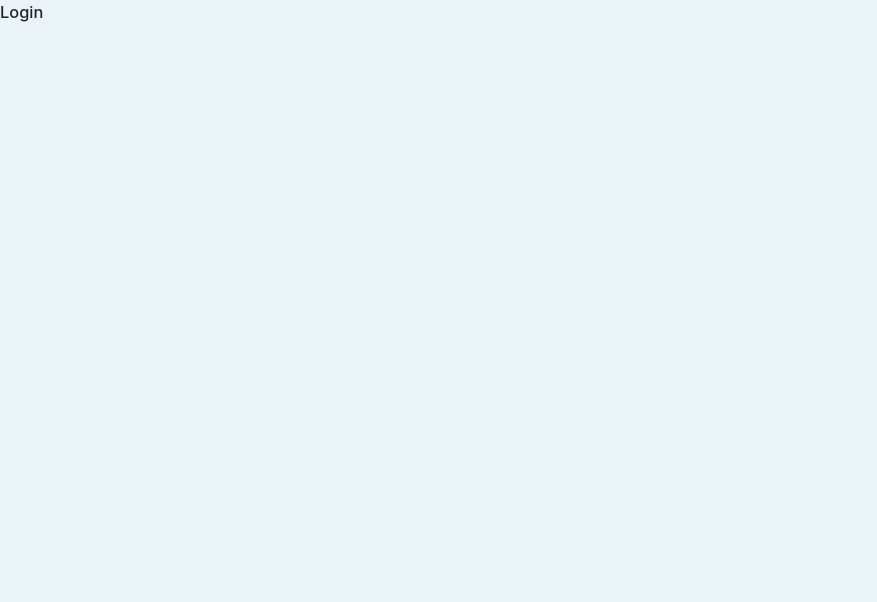
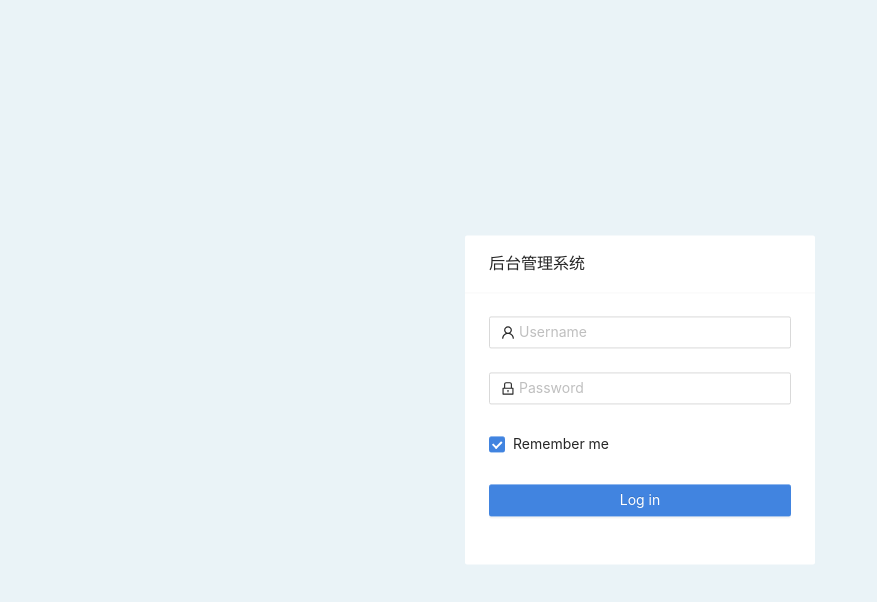
Before and after one commit to Dannizzzzz/transport-app, a React app: page /login in a window 1280 px wide. Shown: the top 602 px of the page, without its empty margins (0-877 px from the left). Built offline with nearby package versions, Linux system fonts and the light colour scheme.

Commit message:
初步实现登录接口

```diff
--- a/package.json
+++ b/package.json
@@ -11,6 +11,7 @@
     "@testing-library/react": "^13.0.0",
     "@testing-library/user-event": "^13.2.1",
     "antd": "^4.24.2",
+    "axios": "^1.2.0",
     "babel-jest": "^27.4.2",
     "babel-loader": "^8.2.3",
     "babel-plugin-named-asset-import": "^0.3.8",
@@ -57,6 +58,7 @@
     "style-loader": "^3.3.1",
     "tailwindcss": "^3.0.2",
     "terser-webpack-plugin": "^5.2.5",
+    "umi-request": "^1.4.0",
     "web-vitals": "^2.1.0",
     "webpack": "^5.64.4",
     "webpack-dev-server": "^4.6.0",
--- /dev/null
+++ b/src/config.js
@@ -0,0 +1 @@
+export const serverUrl = "http://127.0.0.1:3333";
--- a/src/layouts/BaseLayouts/index.jsx
+++ b/src/layouts/BaseLayouts/index.jsx
@@ -24,7 +24,7 @@ const getRoutes = (arr) =>
   arr.map(({ label, path, icon, disabled, children }) =>
     getItem({ label, key: path, icon, disabled, children: children && getRoutes(children) })
   );
-// 菜单所有数据
+// 菜单中的所有数据
 let items = getRoutes(adminRoutes);
 // 生成根部菜单的keys数据 - 第一层
 const rootSubmenuKeys = items.filter((item) => typeof item !== "undefined").map((item) => item.key);
@@ -114,6 +114,7 @@ const BaseLayouts = (props) => {
             <Breadcrumb.Item href="/admin/dashboard"><HomeOutlined /> 主页</Breadcrumb.Item>
             {(selectName !== "主页" && window.location.pathname.split('/').pop() !== 'dashboard') ? (<><Breadcrumb.Separator /><Breadcrumb.Item >{selectName}</Breadcrumb.Item></>) : null}
           </Breadcrumb>
+          {/* 主体内容 */}
           <Content
             className="site-layout-background"
             style={{
@@ -124,6 +125,7 @@ const BaseLayouts = (props) => {
           >
             <Outlet></Outlet>
           </Content>
+          {/* 尾部 */}
           <Footer style={{ fontSize: 12, color: 'grey', textAlign: 'center' }}>&copy; 2022 ChinaScope Limited All Rights Reserved 沪ICP备11039653号-7</Footer>
         </Layout>
       </Layout>
--- a/src/pages/Login/index.jsx
+++ b/src/pages/Login/index.jsx
@@ -1,8 +1,83 @@
+import { LockOutlined, UserOutlined } from '@ant-design/icons';
+import { Button, Checkbox, Card, Form, Input, message } from 'antd';
+import { useNavigate } from 'react-router-dom';
+import { loginApi } from '../../services/auth';
+import { setToken } from "../../utils/localStorage";
 import "./index.less";
+
 const Login = (props) => {
+  const navigate = useNavigate();
+  const onFinish = async ({ username, password }) => {
+    // 写入token
+    let res = await loginApi({ username, password });
+    console.log(res);
+    if (res.err === 0) {
+      setToken(res.token);
+      navigate("/");
+    } else {
+      message.info("登录失败, 请重试!");
+    }
+    navigate('/');
+  };
+
   return (
     <>
-      <h3>Login</h3>
+      <Card className="login-form" bordered={false} title="后台管理系统">
+        {/* Form - 登录框 */}
+        <Form
+          name="normal_login"
+          initialValues={{
+            remember: true,
+          }}
+          onFinish={onFinish}
+        >
+          {/* 用户名 */}
+          <Form.Item
+            name="username"
+            rules={[
+              {
+                required: true,
+                message: 'Please input your Username!',
+              },
+            ]}
+          >
+            <Input prefix={<UserOutlined className="site-form-item-icon" />} placeholder="Username" />
+          </Form.Item>
+          {/* 密码 */}
+          <Form.Item
+            name="password"
+            rules={[
+              {
+                required: true,
+                message: 'Please input your Password!',
+              },
+            ]}
+          >
+            <Input
+              prefix={<LockOutlined className="site-form-item-icon" />}
+              type="password"
+              placeholder="Password"
+            />
+          </Form.Item>
+          {/* 记住我 */}
+          <Form.Item>
+            <Form.Item name="remember" valuePropName="checked" noStyle>
+              <Checkbox>Remember me</Checkbox>
+            </Form.Item>
+            {/* 忘记密码 */}
+            {/* <a className="login-form-forgot" href="#">
+              Forgot password
+            </a> */}
+          </Form.Item>
+          {/* 登录 */}
+          <Form.Item>
+            <Button type="primary" htmlType="submit" className="login-form-button">
+              Log in
+            </Button>
+            {/* Or <a href="">register now!</a> */}
+          </Form.Item>
+        </Form>
+      </Card>
     </>
   );
 };
--- a/src/pages/Login/index.less
+++ b/src/pages/Login/index.less
@@ -0,0 +1,17 @@
+.login-form {
+  width: 350px;
+  position: fixed; /* 居中 */
+  top: 50%;
+  left: 50%;
+  transform: translate(-50%, -50%);
+
+  .login-form-forgot {
+    float: right;
+  }
+  .ant-col-rtl .login-form-forgot {
+    float: left;
+  }
+  .login-form-button {
+    width: 100%;
+  }
+}
--- a/src/routes/Auth.jsx
+++ b/src/routes/Auth.jsx
@@ -6,7 +6,7 @@ export default function Auth({ children }) {
   if (location.pathname.includes("/login")) {
     return children;
   } else {
-    if (isLogin) {
+    if (isLogin()) {
       return children;
     } else {
       return <Navigate to="/login" state={{ from: location }} replace />
--- /dev/null
+++ b/src/services/auth.js
@@ -0,0 +1,11 @@
+import instance from "../utils/request";
+
+/**
+ * 管理后台登录
+ * @param {*} user
+ * @returns
+ */
+export function loginApi(user) {
+  console.log(instance);
+  return instance.post("/api/v1/auth/manager_login", {data: user});
+}
--- /dev/null
+++ b/src/utils/request.js
@@ -0,0 +1,37 @@
+// umi-request封装
+import { extend } from "umi-request";
+// import { getToken } from "./localStorage";
+import { message } from "antd";
+import { serverUrl } from "../config";
+
+// 创建实例
+const instance = extend({
+  prefix: serverUrl,
+  timeout: 1000,
+});
+// 请求的拦截器
+instance.interceptors.request.use((req) => {
+  // options.headers["authorization"] = "Bearer " + getToken();
+  return req;
+});
+// 响应的拦截器
+instance.interceptors.response.use((response) => {
+  const codeMaps = {
+    400: "发出的请求有错误，服务器没有进行新建或修改数据的操作。",
+    401: "用户没有权限（令牌、用户名、密码错误）。",
+    403: "用户得到授权，但是访问是被禁止的。",
+    404: "发出的请求针对的是不存在的记录，服务器没有进行操作。",
+    406: "请求的格式不可得。",
+    410: "请求的资源被永久删除，且不会再得到的。",
+    422: "当创建一个对象时，发生一个验证错误。",
+    500: "服务器发生错误，请检查服务器。",
+    502: "网关错误。",
+    503: "服务不可用，服务器暂时过载或维护。",
+    504: "网关超时。",
+  };
+  // 如果出现问题才提示error信息
+  codeMaps[response.status] && message.error(codeMaps[response.status]);
+  return response; // 默认数据简化
+});
+
+export default instance;
```
Also changed, not shown: src/utils/axios.js (added, +33 -0 lines), 1 other file (tests, documents, lock files or other folders).
